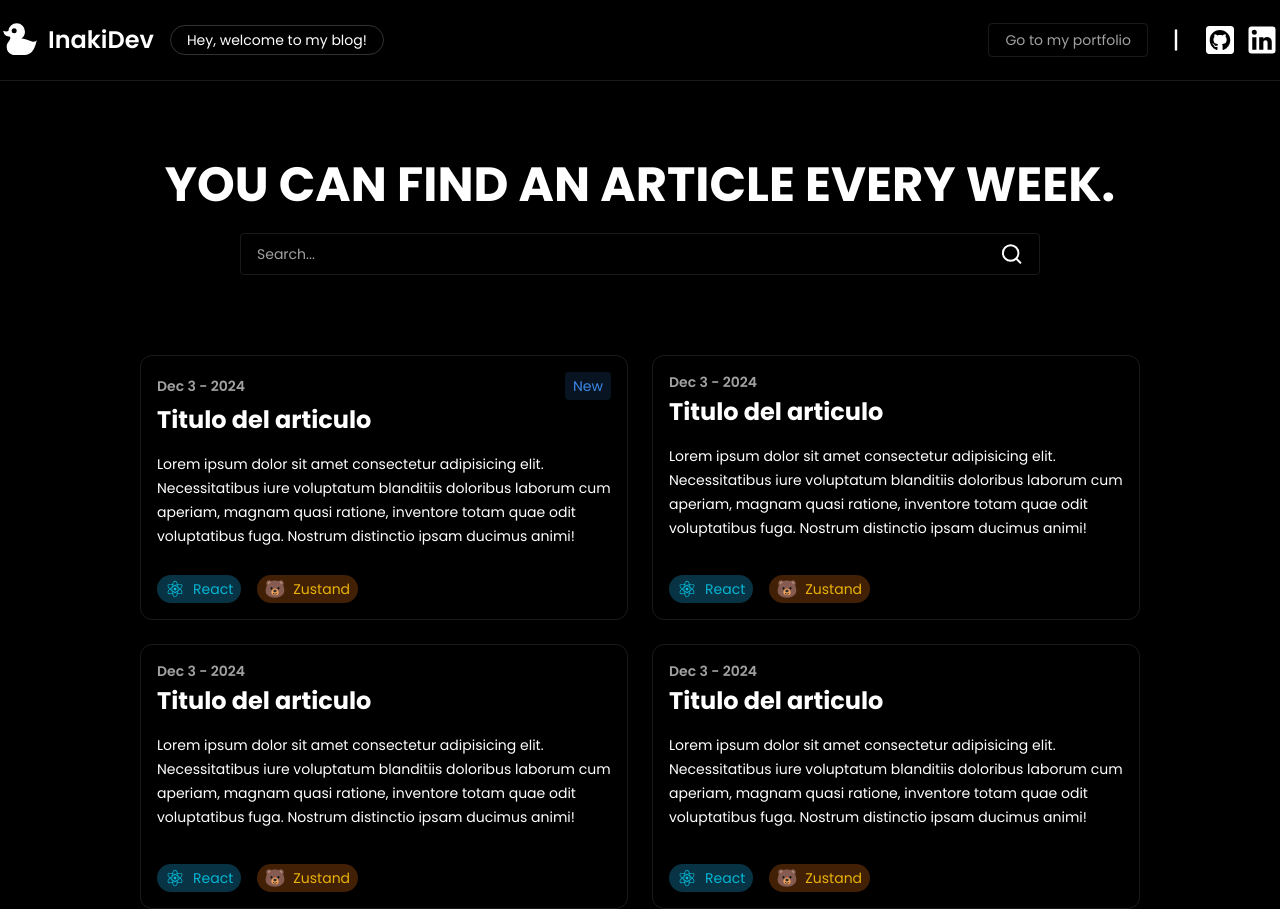
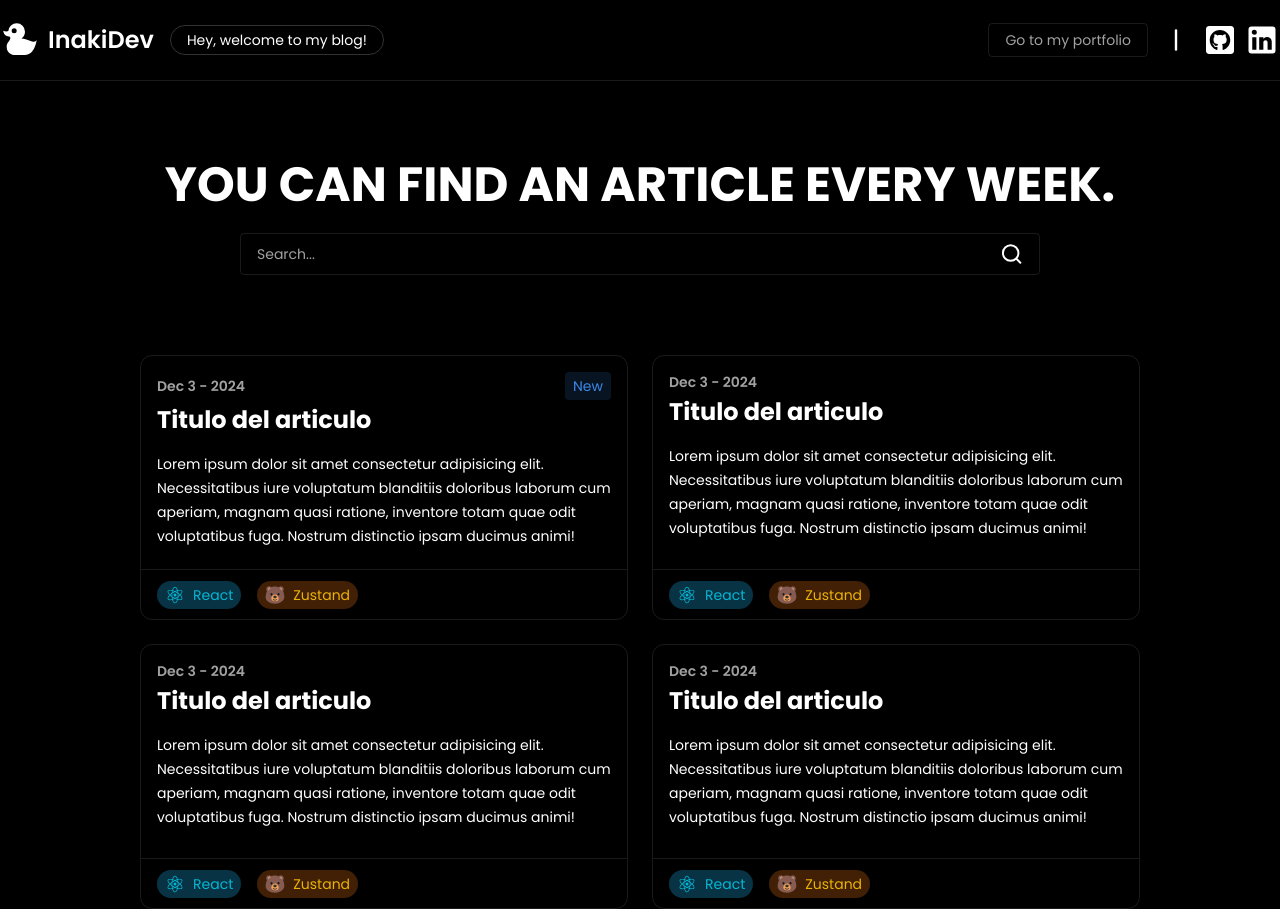
Before and after one commit to InakiCarcereny/inaki-blog, a Next.js app: page / in a window 1280 px wide. Built offline with nearby package versions, Linux system fonts and the light colour scheme.

Commit message:
Update Article component styles: add shadow effect on hover and adjust footer styling for improved layout

```diff
--- a/src/app/components/Article.tsx
+++ b/src/app/components/Article.tsx
@@ -23,7 +23,7 @@ export function Article({
   return (
     <Link
       href={`/article/${href}`}
-      className="w-full rounded-xl border border-white/10 py-4 px-4 h-[265px] flex flex-col justify-between hover:bg-white/10 duration-200"
+      className="w-full rounded-xl border border-white/10 py-4 px-4 h-[265px] flex flex-col justify-between duration-200 hover:shadow-lg hover:shadow-[#3b88e925]"
     >
       <div className="flex flex-col gap-4">
         <header className="flex flex-col gap-1">
@@ -37,7 +37,7 @@ export function Article({
         <p className="text-white text-sm leading-6">{description}</p>
       </div>
 
-      <footer>
+      <footer className="border-t border-white/10 -mx-4 px-4 -my-4 h-[50px] flex items-center">
         <ul className="flex items-center gap-4">
           {tags.map((tag) => (
             <li
```
